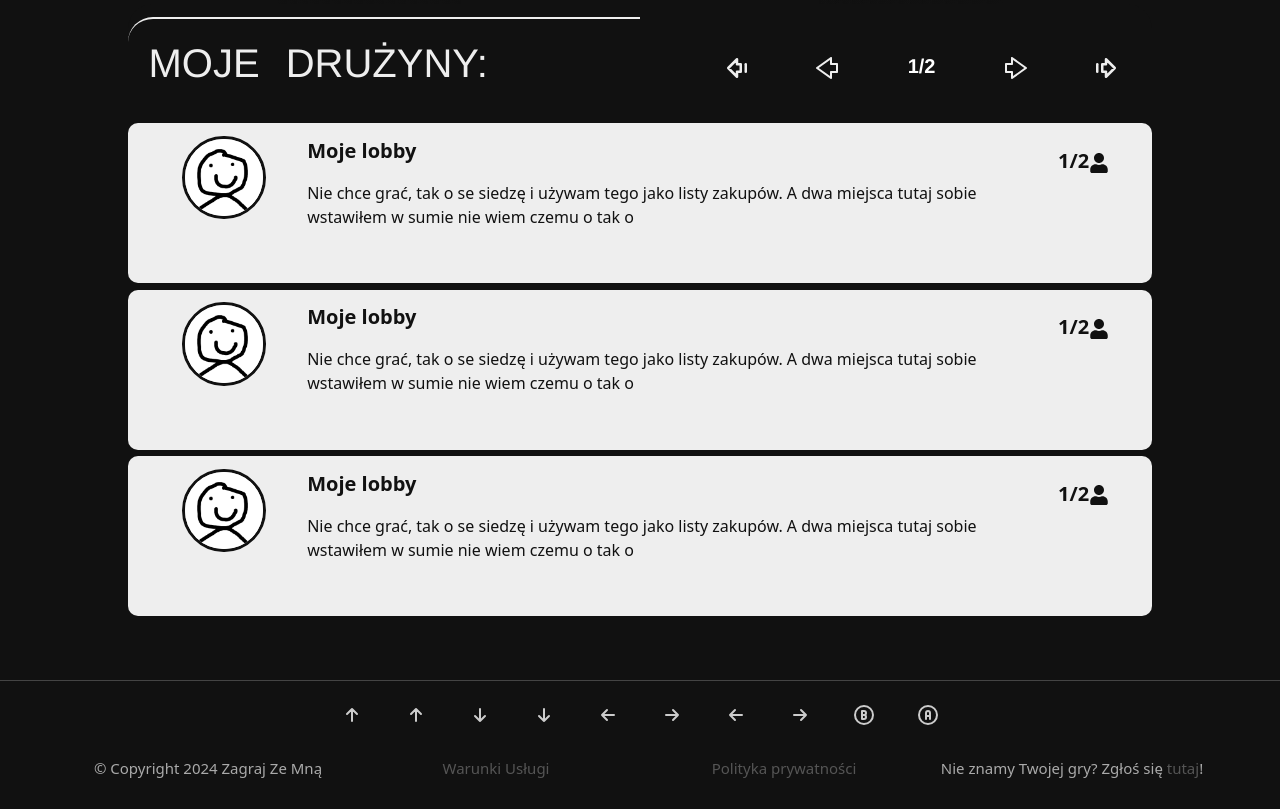
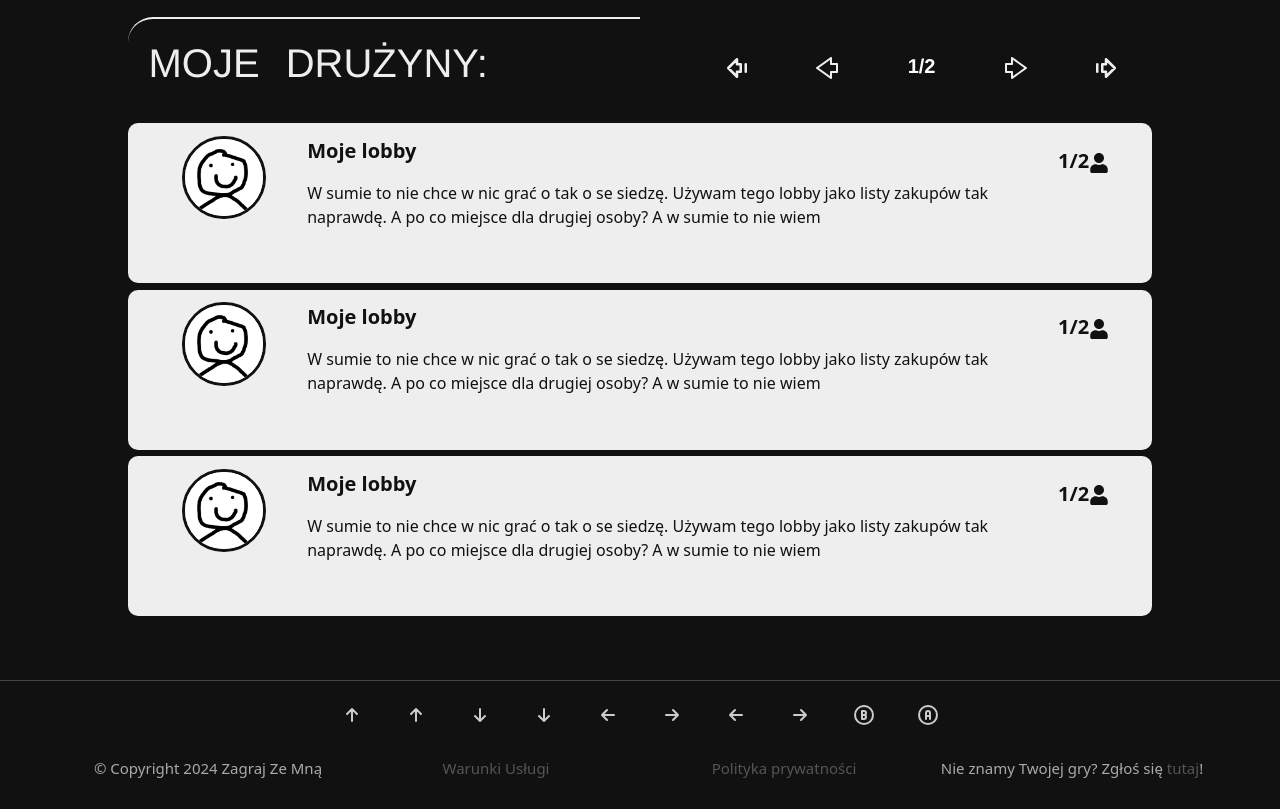
Before and after one commit to ZagrajZeMna/ZagrajZeMna--Frontend, a React (Vite) app in the folder zagraj-ze-mna/: page /userPage in a window 1280 px wide. Shown: the part 2060-2869 px from the top of the page. Built offline with nearby package versions, Linux system fonts and the light colour scheme.

Commit message:
single lobby function
reuseable element for displaying lobby

```diff
--- /dev/null
+++ b/zagraj-ze-mna/src/singleLobby/singleLobby.css
@@ -0,0 +1,62 @@
+.lobbyOne
+{
+    background-color: #eee;
+    width: 80%;
+    margin-left: 10%;
+    border-radius: 10px;
+    margin-bottom: 0.5%;
+    color: #111;
+    padding: 1%;
+    overflow: hidden;
+    height: 20vh;
+}
+
+.lobbyOne:hover
+{
+    background-color: #ccc;
+}
+
+@media screen and (max-width: 767px)
+{
+    .lobbyOne
+    {
+        height: auto !important;
+    }
+
+}
+
+.lobbyPictureImg
+{
+    width: 50%;
+    margin-left: 25%;
+    margin-right: 25%;
+    border-radius: 50%;
+    border: 3px solid #111;
+}
+
+
+.flotLeftClassOrSth
+{
+    float: left;
+}
+
+.lobbyTitle
+{
+    font-weight: bold;
+    font-size: 20px;
+    padding-bottom: 2%;
+}
+
+.addedPlayers
+{
+    text-align: right;
+    padding-right: 3%;
+    padding-top: 1%;
+    font-weight: bold;
+    font-size: 20px;
+}
+
+.clearer
+{
+    clear: both;
+}
--- /dev/null
+++ b/zagraj-ze-mna/src/singleLobby/singleLobby.jsx
@@ -0,0 +1,49 @@
+
+/*
+
+ABOUT FUNCTION
+- lobby picture - image on the left side of lobby (probably this will be avatar of owner of the lobby)
+- lobbyName - name of the lobby display on top of the lobby
+- lobbyDesc - description of the lobby display below lobby name
+- currentPlayers - number of players in lobby
+- requiredPlayers - number of players that lobby can accept
+- with Plus - this add button that is used to send request to enter the lobby - this should be false or true
+
+function returs lobby strucute inside of content
+
+TO DO <--- IMPORTANT
+add plus button for sending requet to enter the lobby. The place for this is prepared below in span
+*/
+
+import { FaUser } from "react-icons/fa";
+import './singleLobby.css';
+
+function singleLobby(id, lobbyPicture, lobbyName, lobbyDesc, currentPlayers, requiredPlayers, withPlus)
+{
+    let content = [];
+
+
+    content.push(
+        <div key={id} className='lobbyOne'>
+            <div className='lobbyPicture flotLeftClassOrSth col-4 col-md-2'>
+                <img src={lobbyPicture} alt='obraz przedstawiający lobby' className='img-fluid lobbyPictureImg'/>
+            </div>
+            <div className='lobbyInfoContainer flotLeftClassOrSth col-6 col-md-9'>
+                <div className='lobbyTitle'> {lobbyName} </div>
+                <div className='lobbyDescription'>
+                    {lobbyDesc}
+                </div>
+            </div>
+
+            <div className='addedPlayers flotLeftClassOrSth col-2 col-md-1'>
+
+                 {currentPlayers}/{requiredPlayers}<FaUser/> </div>
+                 {withPlus && (<span >BĘDZIE TU PRZYCISK</span>)/* <==== TUTAJ TRZEBA TEN PRZYCISK DODAĆ*/}
+            <div className='clearer'></div>
+        </div>
+    );
+
+    return content
+}
+
+export default singleLobby;
--- a/zagraj-ze-mna/src/userPage/userPageLobbys.css
+++ b/zagraj-ze-mna/src/userPage/userPageLobbys.css
@@ -94,14 +94,6 @@
 
 }
 
-@media screen and (max-width: 767px)
-{
-    .lobbyOne
-    {
-        height: auto !important;
-    }
-
-}
 
 @media screen and (max-width: 1199px)
 {
@@ -223,54 +215,11 @@
 
 }
 
-.lobbyOne
-{
-    background-color: #eee;
-    width: 80%;
-    margin-left: 10%;
-    border-radius: 10px;
-    margin-bottom: 0.5%;
-    color: #111;
-    padding: 1%;
-    overflow: hidden;
-    height: 20vh;
-}
-
-.lobbyOne:hover
-{
-    background-color: #ccc;
-}
-
 
 .lobbyList
 {
     width: 100;
     margin-bottom: 5%;
-}
-
-.lobbyPictureImg
-{
-    width: 50%;
-    margin-left: 25%;
-    margin-right: 25%;
-    border-radius: 50%;
-    border: 3px solid #111;
-}
-
-.lobbyTitle
-{
-    font-weight: bold;
-    font-size: 20px;
-    padding-bottom: 2%;
-}
-
-.addedPlayers
-{
-    text-align: right;
-    padding-right: 3%;
-    padding-top: 1%;
-    font-weight: bold;
-    font-size: 20px;
 }
 
 
--- a/zagraj-ze-mna/src/userPage/userPageLobbys.jsx
+++ b/zagraj-ze-mna/src/userPage/userPageLobbys.jsx
@@ -14,11 +14,14 @@ import gang2 from '../assets/gangB.png';
 import Ludek from '../assets/testowy_ludek.png';
 
 //icons
-import { FaUser } from "react-icons/fa";
+
 import { LuArrowBigLeftDash } from "react-icons/lu";
 import { LuArrowBigRightDash } from "react-icons/lu";
 import { RxThickArrowLeft } from "react-icons/rx";
 import { RxThickArrowRight } from "react-icons/rx";
+
+//fucntions
+import singleLobby from "../singleLobby/singleLobby"
 
 const UserPageLobbys = () =>{
 
@@ -38,25 +41,11 @@ const UserPageLobbys = () =>{
     {
         let content = [];
         let additionalClass = '';
-
+        let description = 'W sumie to nie chce w nic grać o tak o se siedzę. Używam tego lobby jako listy zakupów tak naprawdę. A po co miejsce dla drugiej osoby? A w sumie to nie wiem'
         for(let i=0; i<3; i++)
         {
 
-            content.push(
-                <div key={i} className={'lobbyOne'}>
-                    <div className='lobbyPicture flotLeftClassOrSth col-4 col-md-2'>
-                        <img src={Ludek} alt='obraz przedstawiający lobby' className='img-fluid lobbyPictureImg'/>
-                    </div>
-                    <div className='lobbyInfoContainer flotLeftClassOrSth col-6 col-md-9'>
-                        <div className='lobbyTitle'> Moje lobby </div>
-                        <div className='lobbyDescription'> Nie chce grać, tak o se siedzę i używam tego jako listy zakupów. A dwa miejsca tutaj sobie wstawiłem w sumie nie wiem czemu o tak o
-                        </div>
-                    </div>
-
-                    <div className='addedPlayers flotLeftClassOrSth col-2 col-md-1'> 1/2<FaUser/> </div>
-                    <div className='clearer'></div>
-                </div>
-            );
+            content.push(singleLobby(i, Ludek, 'Moje lobby', description, 1,2,false));
         }
 
         return content;
```
